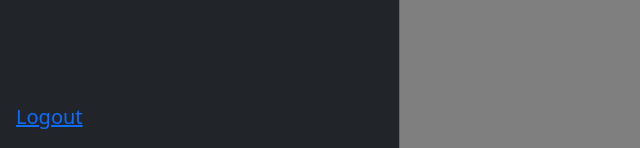
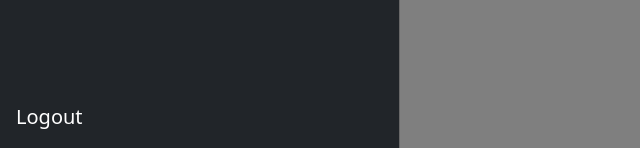
Before and after one commit to ImnRNS/final-Project-4, a Flask app: page /user_data in a window 1280 px wide, after a click that opens the changed part. Shown: the part 652-800 px from the top of the page, without its empty margins (0-640 px from the left). Run offline with Flask 3, Linux system fonts and the light colour scheme; some libraries are stand-ins or nearby versions.

Commit message:
Edit By Yusuf

```diff
--- a/templates/tour_data.html
+++ b/templates/tour_data.html
@@ -61,6 +61,10 @@
             padding-top: 50px;
             height: 100vh;
         }
+        #offcanvasNavbarLabel, a{
+            text-decoration: none;
+            color: white;
+        }
     </style>
 
 
--- a/templates/user_data.html
+++ b/templates/user_data.html
@@ -61,6 +61,10 @@
             padding-top: 50px;
             height: 100vh;
         }
+        #offcanvasNavbarLabel, a{
+            text-decoration: none;
+            color: white;
+        }
     </style>
 
 
```
